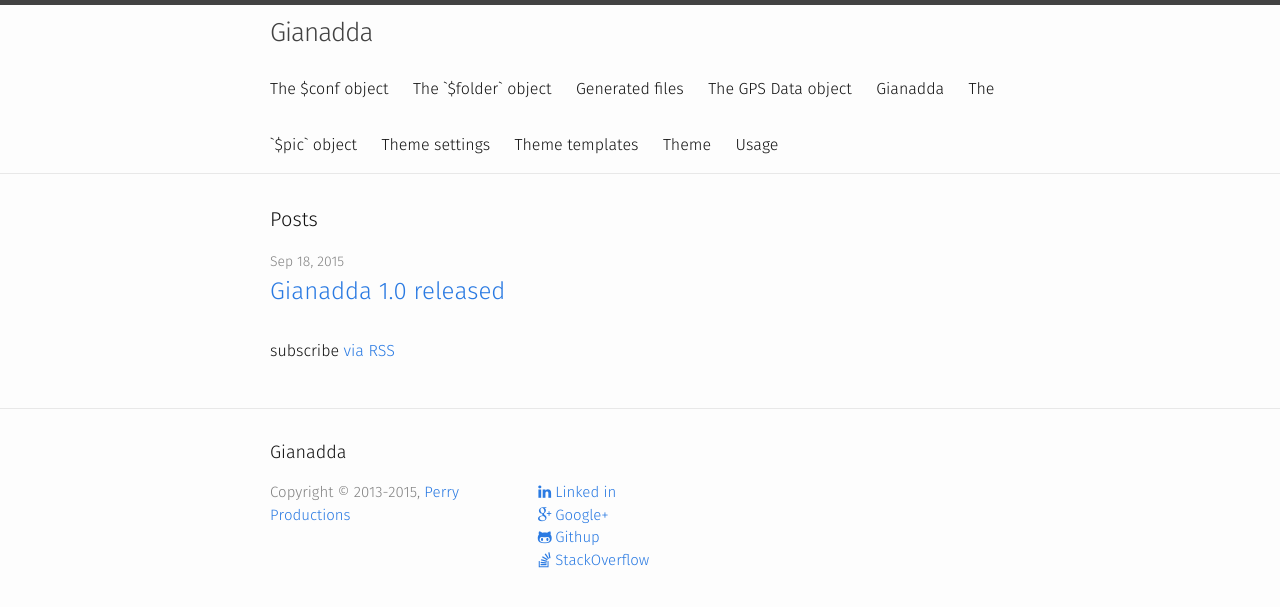
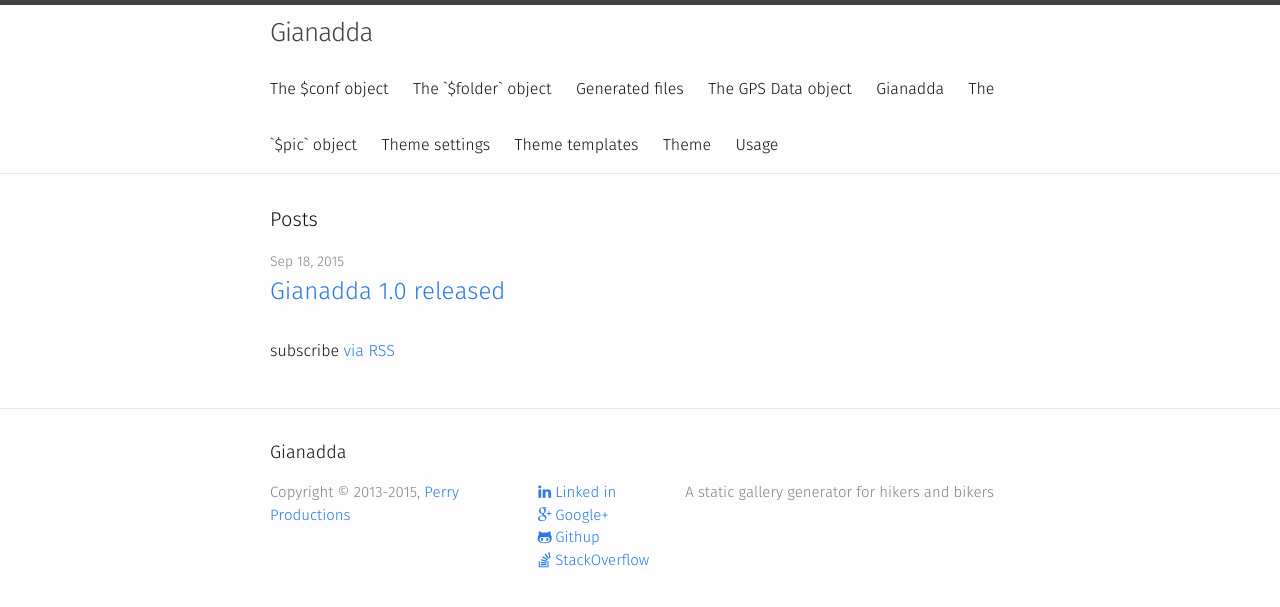
Before and after one commit to robbyn/gianadda-pages, a Jekyll site: the page built from index.html, in a window 1280 px wide. Shown: the top 607 px of the page. Built offline with Jekyll 4.4.1, drawn with Linux system fonts in a browser that asks for light colours.

Commit message:
Merge origin/master
Conflicts:
	.gitignore

```diff
--- a/_config.yml
+++ b/_config.yml
@@ -3,7 +3,7 @@ title: Gianadda
 copyright: Copyright © 2013-2015
 author: Perry Productions
 author_url: https://www.perry.productions/
-description: > # A gallery generator for hikers.
+description: A static gallery generator for hikers and bikers
 baseurl: "" # the subpath of your site, e.g. /blog/
 url: "http://gianadda.perry.productions" # the base hostname & protocol for your site
 github_username:  robbyn
```
